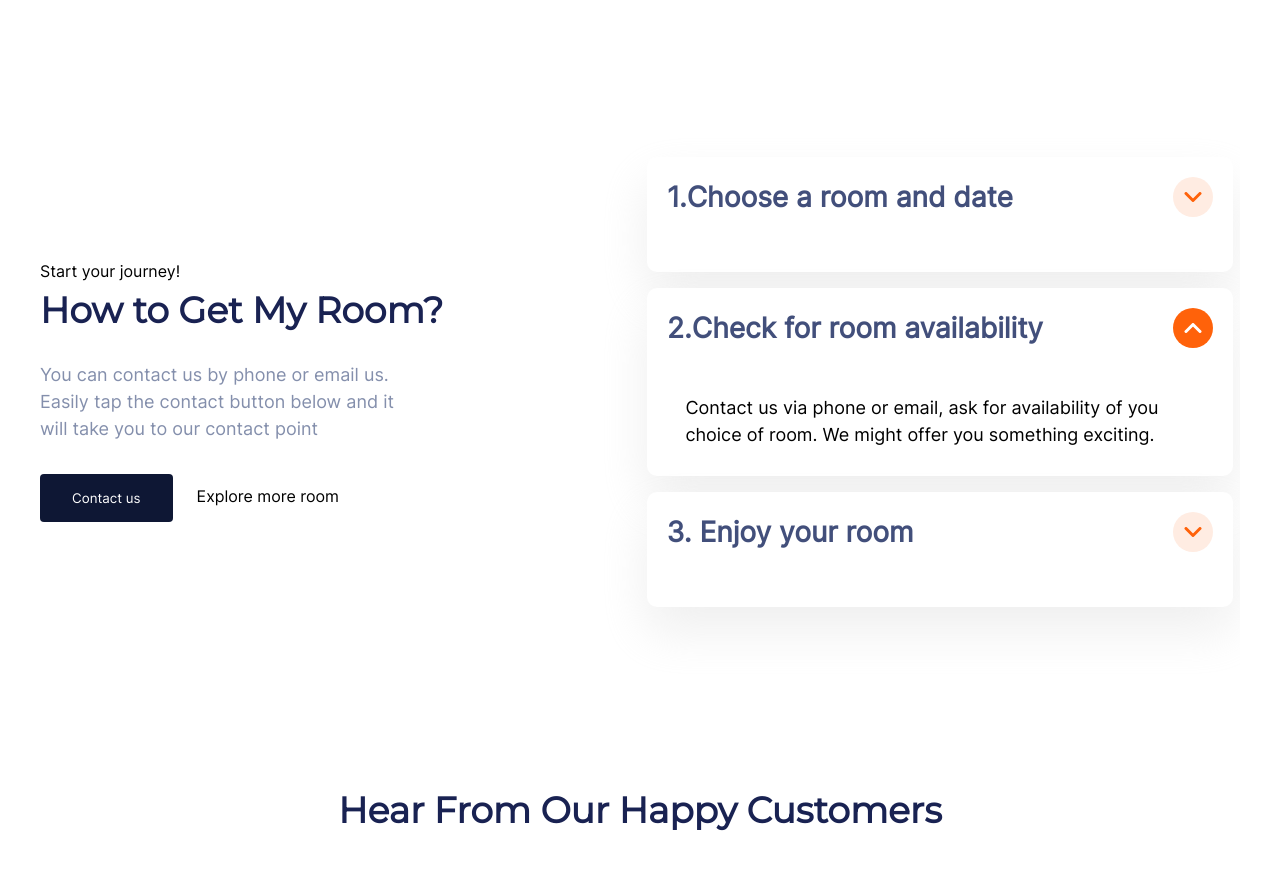
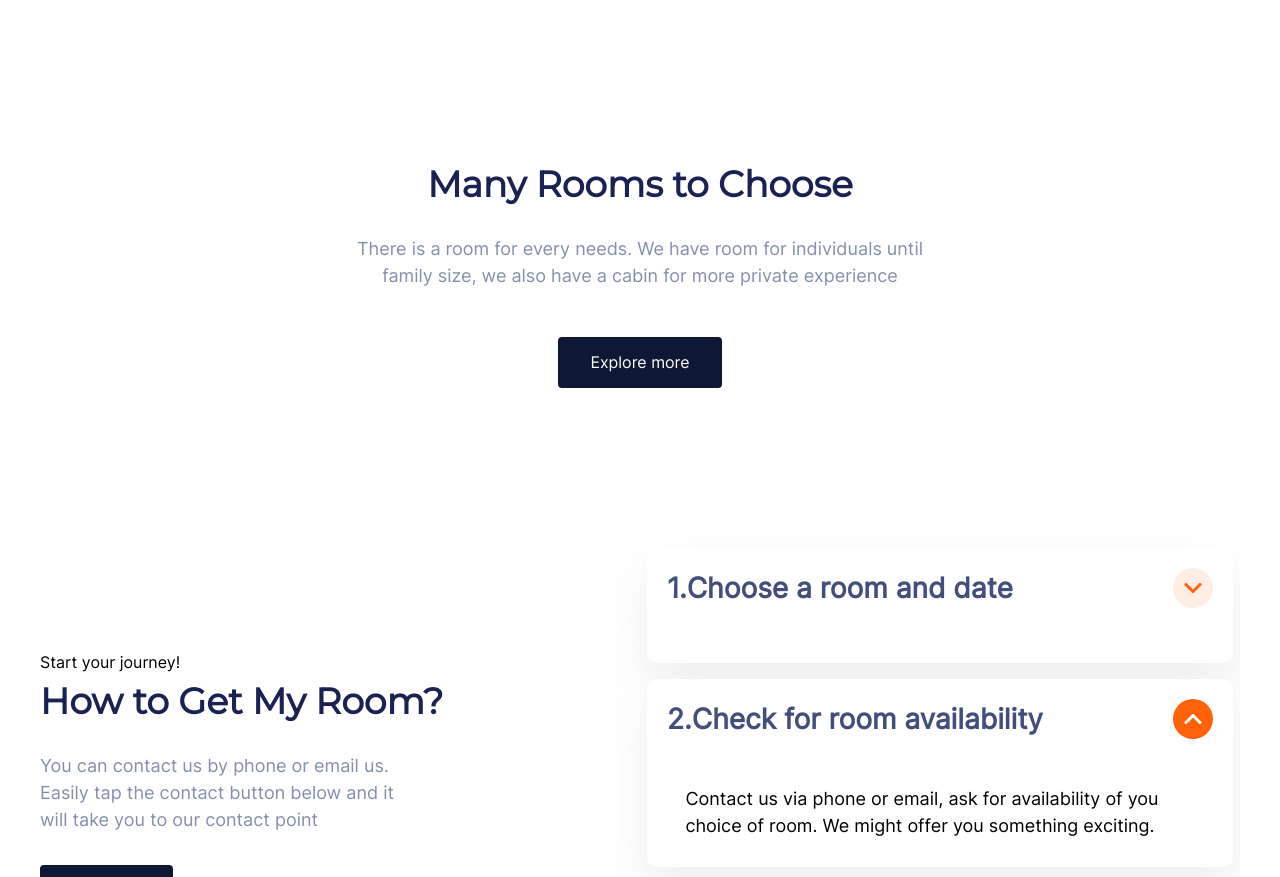
Before and after one commit to Sardor712-coder/Cootels, a plain HTML site: page index.html in a window 1280 px wide. Shown: the part 2657-3534 px from the top of the page. Drawn offline with Linux system fonts and the light colour scheme.

Commit message:
i created rooms

```diff
--- a/index.html
+++ b/index.html
@@ -114,8 +114,11 @@
     <!-- ROOMS -->
     <section class="section_3">
         <div class="container">
-            <div class="rooms">
-
+            <div class="rooms_info">
+                <h2>Many Rooms to Choose</h2>
+                <p>There is a room for every needs. We have room for individuals until <br>
+                    family size, we also have a cabin for more private experience</p>
+                    <button>Explore more</button>
             </div>
         </div>
     </section>
--- a/sass/layout/_rooms.scss
+++ b/sass/layout/_rooms.scss
@@ -0,0 +1,20 @@
+.rooms_info {
+     @include padding;
+     text-align: center;
+     h2 {
+          font-family: montserrat;
+          @include font_2(3.6rem, 600, 5.4rem);
+          margin-bottom: 2.4rem;
+          color: $primary_color;
+     }
+     p {
+          @include font_1;
+          color: $secondary;
+          margin-bottom: 1.6rem;
+     }
+     button {
+          margin-top: 3.2rem;
+          @include btn;
+          @include font_2;
+     }
+}
--- a/sass/main.scss
+++ b/sass/main.scss
@@ -6,5 +6,7 @@
 @import "./layout/hero";
 @import "./layout/hotel";
 @import "./layout/cabin-food";
+@import "./layout/rooms";
 @import "./layout/contact";
 @import "./layout/testimonial";
+@import "./layout/footer";
```
Also changed, not shown: css/main.css, css/main.min.css.
